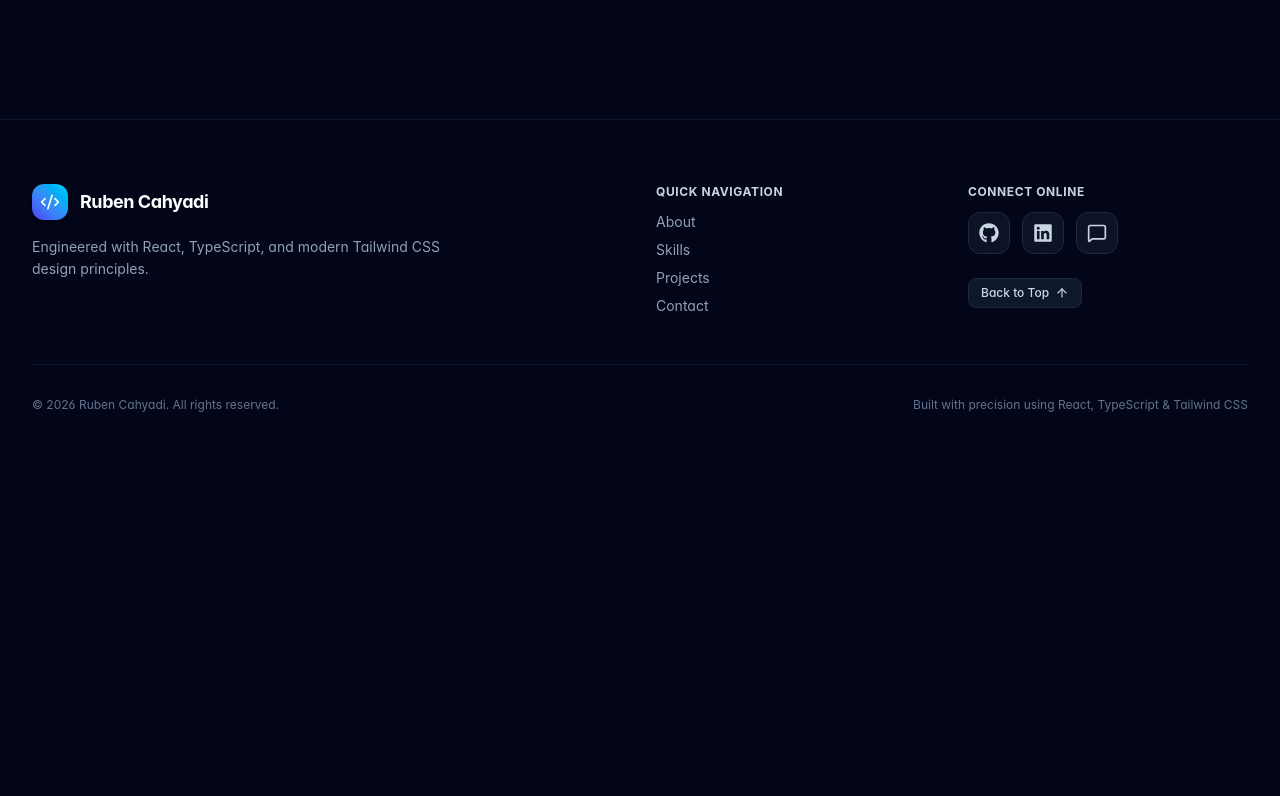
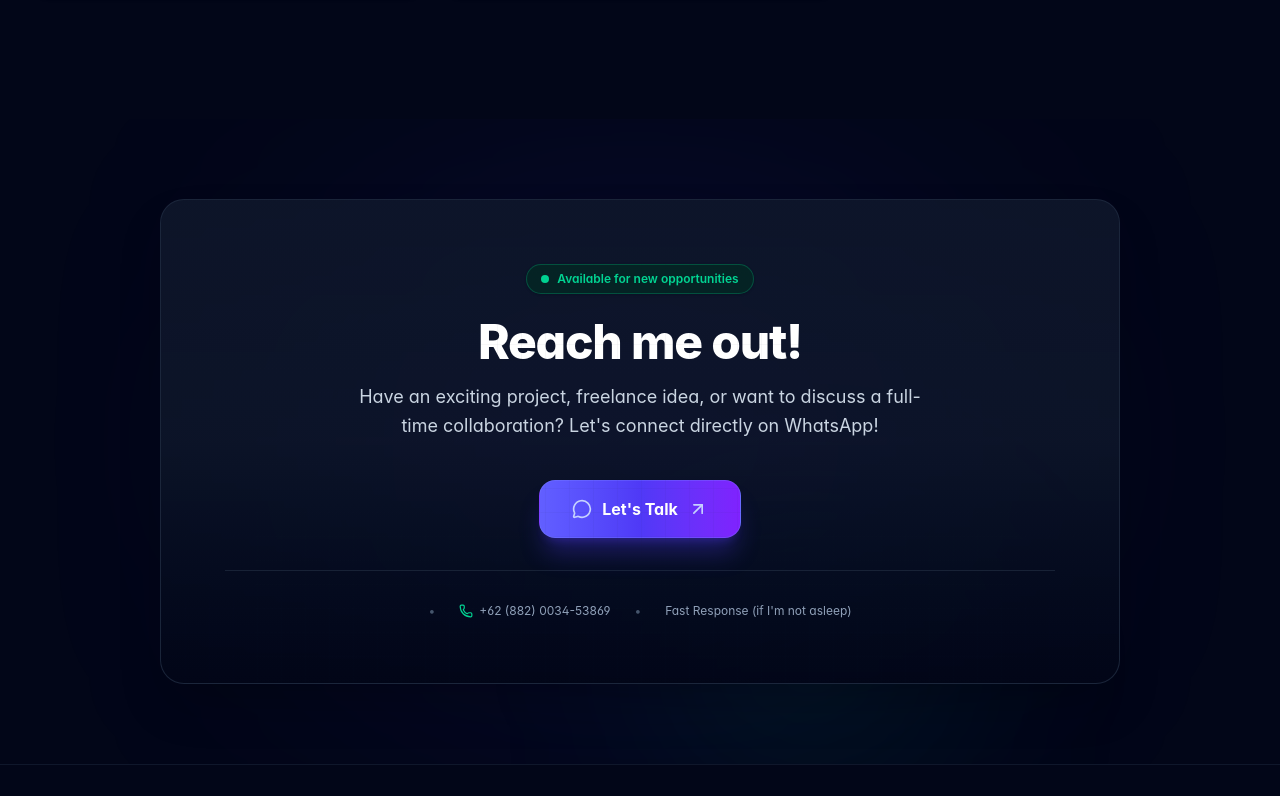
Before and after one commit to rubengitdev/my-portfolio, a React (Vite) app: page / in a window 1280 px wide. Shown: the part 1824-2620 px from the top of the page. Before the commit the page ends 2285 px from the top, so only its background shows below. Built offline with nearby package versions, Linux system fonts and the light colour scheme.

Commit message:
Feat: Add Contact component

```diff
--- a/src/App.tsx
+++ b/src/App.tsx
@@ -5,6 +5,7 @@ import { data } from './data/data';
 import Footer from './components/Footer';
 import Hero from './components/Hero';
 import Skills from './components/Skills';
+import Contact from './components/Contact';
 
 function App() {
     const [profile, setProfile] = useState<ProfileInfo>(data.profile);
@@ -44,6 +45,9 @@ function App() {
 
                 {/* SKILLS SECTION */}
                 <Skills skills={data.skills} />
+
+                {/* CONTACT SECTION */}
+                <Contact profile={profile} />
             </main>
 
             {/* FOOTER COMPONENT */}
--- /dev/null
+++ b/src/components/Contact.tsx
@@ -0,0 +1,86 @@
+import { MessageCircle, ArrowUpRight, Sparkles, Phone } from 'lucide-react';
+import type { ProfileInfo } from '../types';
+
+interface ContactProps {
+    profile: ProfileInfo;
+}
+
+const Contact = ({ profile }: ContactProps) => {
+    // Use explicit profile.whatsappUrl if provided, otherwise compute from profile.whatsappNumber or phone
+    const rawNumber = profile.whatsappNumber || '0882003453869';
+    const cleanPhone = rawNumber.replace(/[^0-9]/g, '');
+    const whatsappUrl =
+        profile.whatsappUrl ||
+        `https://wa.me/${cleanPhone}?text=${encodeURIComponent(
+            `Hi ${profile.name}! I saw your portfolio and would like to talk about a project.`,
+        )}`;
+
+    const displayNumber = profile.whatsappNumber;
+    return (
+        <section id="contact" className="py-20 relative overflow-hidden">
+            {/* Ambient background lighting */}
+            <div className="absolute top-1/2 left-1/2 -translate-x-1/2 -translate-y-1/2 w-150 h-87.5 bg-indigo-600/15 blur-[140px] rounded-full pointer-events-none" />
+            <div className="absolute bottom-0 right-1/4 w-75 h-50 bg-emerald-500/10 blur-[100px] rounded-full pointer-events-none" />
+
+            <div className="max-w-5xl mx-auto px-4 sm:px-6 lg:px-8 relative z-10">
+                {/* Banner CTA Card */}
+                <div
+                    id="contact-banner-cta"
+                    className="relative rounded-3xl bg-linear-to-b from-slate-900/90 via-slate-900/80 to-slate-950/95 border border-slate-800/90 shadow-2xl p-8 sm:p-12 md:p-16 text-center overflow-hidden group hover:border-indigo-500/40 transition-all duration-300"
+                >
+                    {/* Subtle grid pattern background */}
+                    <div className="absolute inset-0 bg-[linear-gradient(to_right,#1e293b12_1px,transparent_1px),linear-gradient(to_bottom,#1e293b12_1px,transparent_1px)] bg-size-[24px_24px] pointer-events-none opacity-50" />
+
+                    {/* Availability Pill */}
+                    <div className="inline-flex items-center gap-2 px-3.5 py-1.5 rounded-full bg-emerald-950/60 border border-emerald-500/30 text-emerald-400 text-xs font-semibold mb-6 shadow-sm">
+                        <span className="w-2 h-2 rounded-full bg-emerald-400 animate-pulse" />
+                        <span>Available for new opportunities</span>
+                    </div>
+
+                    {/* Heading */}
+                    <h2 className="text-3xl sm:text-4xl md:text-5xl font-extrabold text-white tracking-tight max-w-2xl mx-auto mb-4">
+                        Reach me out!
+                    </h2>
+
+                    {/* Subtitle */}
+                    <p className="text-base sm:text-lg text-slate-300 max-w-xl mx-auto mb-8 sm:mb-10 leading-relaxed">
+                        Have an exciting project, freelance idea, or want to discuss a full-time
+                        collaboration? Let's connect directly on WhatsApp!
+                    </p>
+
+                    {/* CTA Action Button */}
+                    <div className="flex flex-col sm:flex-row items-center justify-center gap-4">
+                        <a
+                            id="whatsapp-contact-cta-btn"
+                            href={whatsappUrl}
+                            target="_blank"
+                            rel="noopener noreferrer"
+                            className="inline-flex items-center justify-center gap-2.5 px-8 py-4 rounded-2xl bg-linear-to-r from-indigo-500 via-indigo-600 to-violet-600 hover:from-indigo-600 hover:to-violet-700 text-white font-bold text-base shadow-xl shadow-indigo-600/30 hover:shadow-indigo-600/50 transition-all duration-200 hover:-translate-y-0.5 active:translate-y-0 border border-indigo-400/30 group/btn cursor-pointer"
+                        >
+                            <MessageCircle className="w-5 h-5 text-indigo-200 group-hover/btn:scale-110 transition-transform" />
+                            <span>Let's Talk</span>
+                            <ArrowUpRight className="w-5 h-5 text-indigo-200 group-hover/btn:translate-x-0.5 group-hover/btn:-translate-y-0.5 transition-transform" />
+                        </a>
+                    </div>
+
+                    {/* Footer Details within Banner */}
+                    <div className="mt-8 pt-8 border-t border-slate-800/80 flex flex-wrap items-center justify-center gap-6 text-xs text-slate-400">
+                        {displayNumber && (
+                            <>
+                                <span className="hidden sm:inline text-slate-600">•</span>
+                                <span className="flex items-center gap-1.5">
+                                    <Phone className="w-3.5 h-3.5 text-emerald-400" />
+                                    {displayNumber}
+                                </span>
+                            </>
+                        )}
+                        <span className="hidden sm:inline text-slate-600">•</span>
+                        <span>Fast Response (if I'm not asleep)</span>
+                    </div>
+                </div>
+            </div>
+        </section>
+    );
+};
+
+export default Contact;
--- a/src/data/data.ts
+++ b/src/data/data.ts
@@ -16,6 +16,9 @@ export const data: {
         status: 'available',
         email: 'rubencahyadi504@gmail.com',
         avatarUrl: profilePhoto,
+        whatsappUrl:
+            'https://wa.me/+62882003453869?text=Hi%20Ruben!%20I%20saw%20your%20portfolio%20and%20would%20like%20to%20talk%20about%20a%20project.',
+        whatsappNumber: '+62 (882) 0034-53869',
     },
     skills: [
         // FRONTEND SKILL
--- a/src/types/index.ts
+++ b/src/types/index.ts
@@ -5,6 +5,8 @@ export interface ProfileInfo {
     status: 'available' | 'open to work' | 'open for collab';
     email: string;
     avatarUrl: string;
+    whatsappUrl?: string;
+    whatsappNumber?: string;
 }
 
 export interface SocialLink {
```
